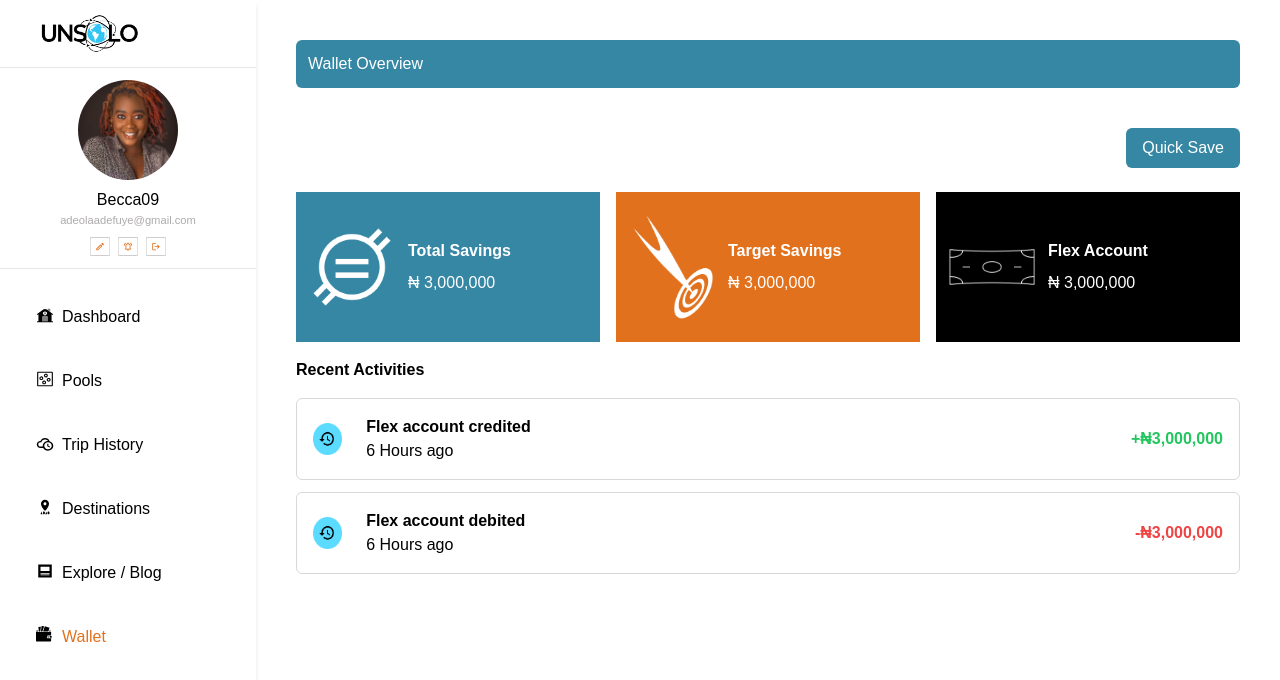
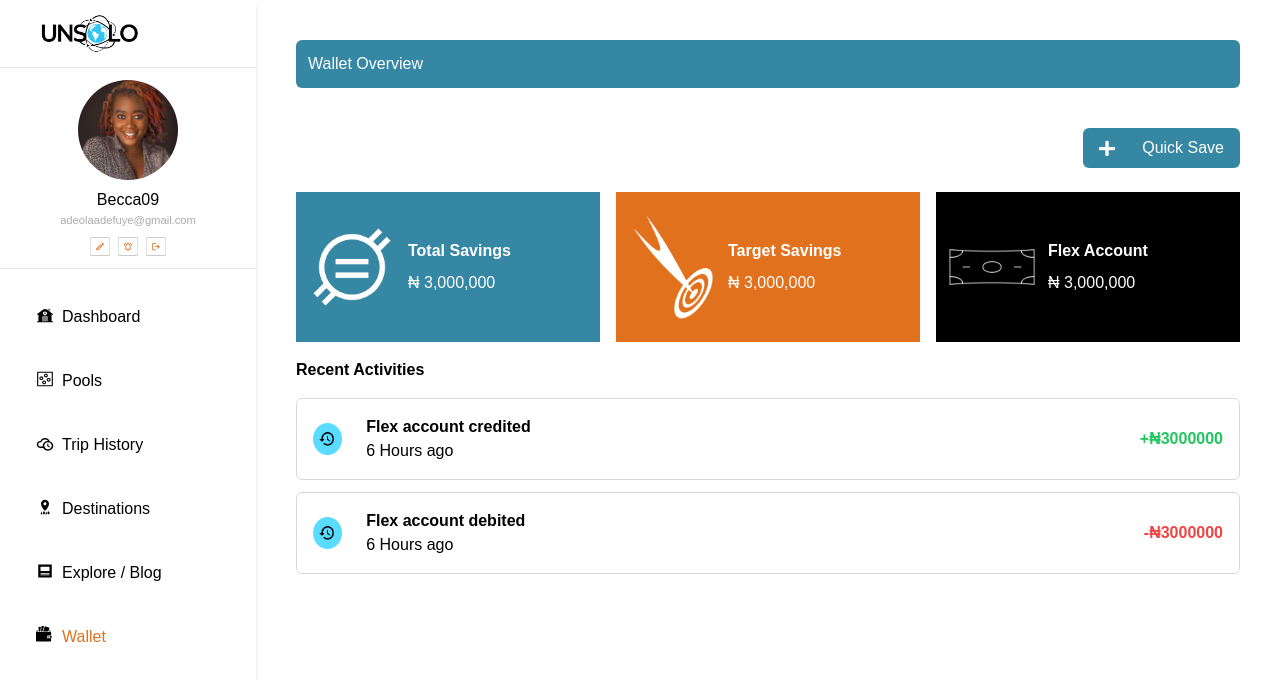
Before and after one commit to Volcano-Interswitch-Group-Tech-Academy/volcano-unsolo, a Next.js app in the folder frontend/: page /dashboard/wallet in a window 1280 px wide. Shown: the top 680 px of the page. Built offline with nearby package versions, Linux system fonts and the light colour scheme.

Commit message:
update wallet page

```diff
--- a/frontend/src/components/card/Card.tsx
+++ /dev/null
@@ -1,106 +0,0 @@
-import React from "react";
-import flex_acct_icon from "./../../../public/flex_acct_icon.svg";
-import Button from "../ui/Button";
-
-const Card = () => {
-  ["#3587A4", "#E2711D", "#000000"];
-  return (
-    <div>
-      <div className="flex w-full my-4 justify-end items-center py-2">
-        <Button className="button_bg text-white rounded-md">Quick Save</Button>
-      </div>
-
-      {/* upper colored card section*/}
-      <div className=" flex flex-col md:flex-row gap-4 my-4">
-        <div className="flex px-2 bg-[#3587A4] w-1/3 h-[150px]">
-          <div className="flex items-center p-1 w-1/3">
-            <div className="">
-              <img src="../../../total_savings.png" alt="flex account icon" />
-            </div>
-          </div>
-          <div className="flex items-center w-2/3">
-            <div className="flex flex-col justify-center h-2/3 w-full px-2 gap-2 text-white">
-              <h1 className="font-bold">Total Savings</h1>
-              <p>₦ 3,000,000</p>
-            </div>
-          </div>
-        </div>
-        <div className="flex px-2 bg-[#E2711D] w-1/3 h-[150px]">
-          <div className="flex items-center p-1 w-1/3">
-            <div className="">
-              <img src="../../../target_savings.png" alt="flex account icon" />
-            </div>
-          </div>
-          <div className="flex items-center w-2/3">
-            <div className="flex flex-col justify-center h-2/3 w-full px-2 gap-2 text-white">
-              <h1 className="font-bold">Target Savings</h1>
-              <p>₦ 3,000,000</p>
-            </div>
-          </div>
-        </div>
-        <div className="flex px-2 bg-black w-1/3 h-[150px]">
-          <div className="flex items-center p-1 w-1/3">
-            <div className="">
-              <img src="../../../flex_acct_icon.png" alt="flex account icon" />
-            </div>
-          </div>
-          <div className="flex items-center w-2/3">
-            <div className="flex flex-col justify-center h-2/3 w-full px-2 gap-2 text-white">
-              <h1 className="font-bold">Flex Account</h1>
-              <p>₦ 3,000,000</p>
-            </div>
-          </div>
-        </div>
-      </div>
-
-      {/* debit credit card section*/}
-      <div>
-        <div className="my-4">
-          <p className="text-black font-bold">Recent Activities</p>
-        </div>
-        <div className="flex customBorder p-2 my-3 rounded-md">
-          <div className="flex items-center  pr-2">
-            <div className="px-2">
-              <img
-                src="../../../outline_history.png"
-                alt="outline history icon"
-                className="h-8 w-8"
-              />
-            </div>
-          </div>
-          <div className=" flex items-center justify-between p-2 gap-2 w-full ">
-            <div className="">
-              <div className="font-bold">Flex account credited</div>
-              <p className="font-medium">6 Hours ago</p>
-            </div>
-            <div className="">
-              <p className="text-green-500 font-semibold">+₦3,000,000</p>
-            </div>
-          </div>
-        </div>
-        <div className="flex customBorder p-2 my-3 rounded-md">
-          <div className="flex items-center  pr-2">
-            <div className="px-2">
-              <img
-                src="../../../outline_history.png"
-                alt="outline history icon"
-                className="h-8 w-8"
-              />
-            </div>
-          </div>
-          <div className=" flex items-center justify-between p-2 gap-2 w-full ">
-            <div className="">
-              <div className="font-bold">Flex account debited</div>
-              <p className="font-medium">6 Hours ago</p>
-            </div>
-            <div className="">
-              <p className="text-red-500 font-semibold">-₦3,000,000</p>
-            </div>
-          </div>
-        </div>
-      </div>
-    </div>
-  );
-};
-
-export default Card;
--- /dev/null
+++ b/frontend/src/components/card/WalletCard.tsx
@@ -0,0 +1,68 @@
+import React from "react";
+import Button from "../ui/Button";
+
+const WalletCard = () => {
+  //   ["#3587A4", "#E2711D", "#000000"];
+
+  const cardDetails = [
+    {
+      image: "../../../total_savings.png",
+      title: "Total Savings",
+      amount: "₦ 3,000,000",
+      color: "bg-[#3587A4]",
+    },
+    {
+      image: "../../../target_savings.png",
+      title: "Target Savings",
+      amount: "₦ 3,000,000",
+      color: "bg-[#E2711D]",
+    },
+    {
+      image: "../../../flex_acct_icon.png",
+      title: "Flex Account",
+      amount: "₦ 3,000,000",
+      color: "bg-[#000000]",
+    },
+  ];
+
+  return (
+    <div>
+      <div className="flex w-full my-4 justify-end items-center py-2">
+        <Button className="button_bg text-white rounded-md w-1/6">
+          <div className="flex justify-between items-center gap-2">
+            <img
+              src="../../../plus_icon.png"
+              alt="plus icon"
+              className=" w-4 h-4"
+            />
+            <p>Quick Save</p>
+          </div>
+        </Button>
+      </div>
+
+      {/* upper colored card section*/}
+      <div className=" flex flex-col md:flex-row gap-4 my-4">
+        {cardDetails.map((details, index) => (
+          <div
+            className={`flex px-2 ${details.color} w-1/3 h-[150px]`}
+            key={index + details.title.split(" ")[0]}
+          >
+            <div className="flex items-center p-1 w-1/3">
+              <div className="">
+                <img src={details.image} alt="flex account icon" />
+              </div>
+            </div>
+            <div className="flex items-center w-2/3">
+              <div className="flex flex-col justify-center h-2/3 w-full px-2 gap-2 text-white">
+                <h1 className="font-bold">{details.title}</h1>
+                <p>{details.amount}</p>
+              </div>
+            </div>
+          </div>
+        ))}
+      </div>
+    </div>
+  );
+};
+
+export default WalletCard;
--- a/frontend/src/pages/dashboard/wallet/index.tsx
+++ b/frontend/src/pages/dashboard/wallet/index.tsx
@@ -1,13 +1,68 @@
-import Card from '@/components/card/Card'
-import DashboardLayout from '@/components/common/layout/DashboardLayout'
-import React from 'react'
+import React from "react";
+import WalletCard from "@/components/card/WalletCard";
+import DashboardLayout from "@/components/common/layout/DashboardLayout";
 
 const wallet = () => {
+  const transaction = [
+    {
+      trxnType: "credit",
+      message: "Flex account credited",
+      time: "6 Hours ago",
+      amount: 3_000_000,
+    },
+    {
+      trxnType: "debit",
+      message: "Flex account debited",
+      time: "6 Hours ago",
+      amount: 3_000_000,
+    }
+  ];
   return (
     <DashboardLayout>
-      <Card/>
+      <WalletCard />
+      {/* debit credit card section*/}
+      <div>
+        <div className="my-4">
+          <p className="text-black font-bold">Recent Activities</p>
+        </div>
+        {transaction.map((trxn, index) => (
+          <div
+            className="flex customBorder p-2 my-3 rounded-md"
+            key={trxn.trxnType + index}
+          >
+            <div className="flex items-center pr-2">
+              <div className="px-2">
+                <img
+                  src="../../../outline_history.png"
+                  alt="outline history icon"
+                  className="h-8 w-8"
+                />
+              </div>
+            </div>
+            <div className=" flex items-center justify-between p-2 gap-2 w-full ">
+              <div className="">
+                <div className="font-bold">{trxn.message}</div>
+                <p className="font-medium">{trxn.time}</p>
+              </div>
+              <div className="">
+                <p
+                  className={`${
+                    trxn.trxnType == "credit"
+                      ? "text-green-500"
+                      : "text-red-500"
+                  } font-semibold`}
+                >
+                  {trxn.trxnType == "credit"
+                    ? `+₦${trxn.amount}`
+                    : `-₦${trxn.amount}`}
+                </p>
+              </div>
+            </div>
+          </div>
+        ))}
+      </div>
     </DashboardLayout>
-  )
-}
+  );
+};
 
-export default wallet
+export default wallet;
--- a/frontend/src/styles/globals.css
+++ b/frontend/src/styles/globals.css
@@ -20,6 +20,16 @@ a {
 
 * {
   box-sizing: border-box;
+}
+
+.bgwalletCard1{
+  background-color: #3587A4;
+}
+.bgwalletCard2{
+  background-color: #3587A4;
+}
+.bgwalletCard3{
+  background-color: #000000;
 }
 
 body::-webkit-scrollbar {
```
Also changed, not shown: frontend/public/plus_icon.png (added).
